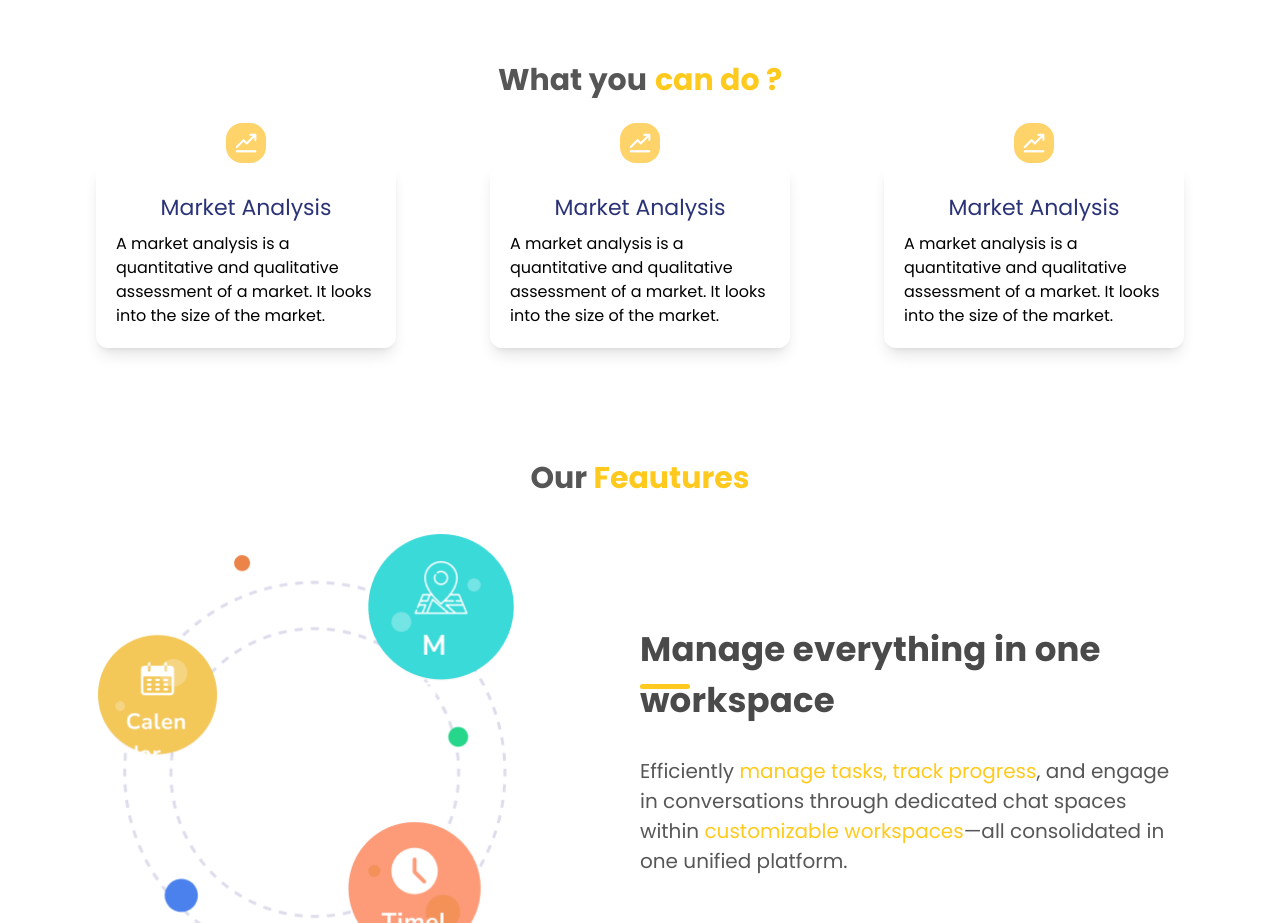
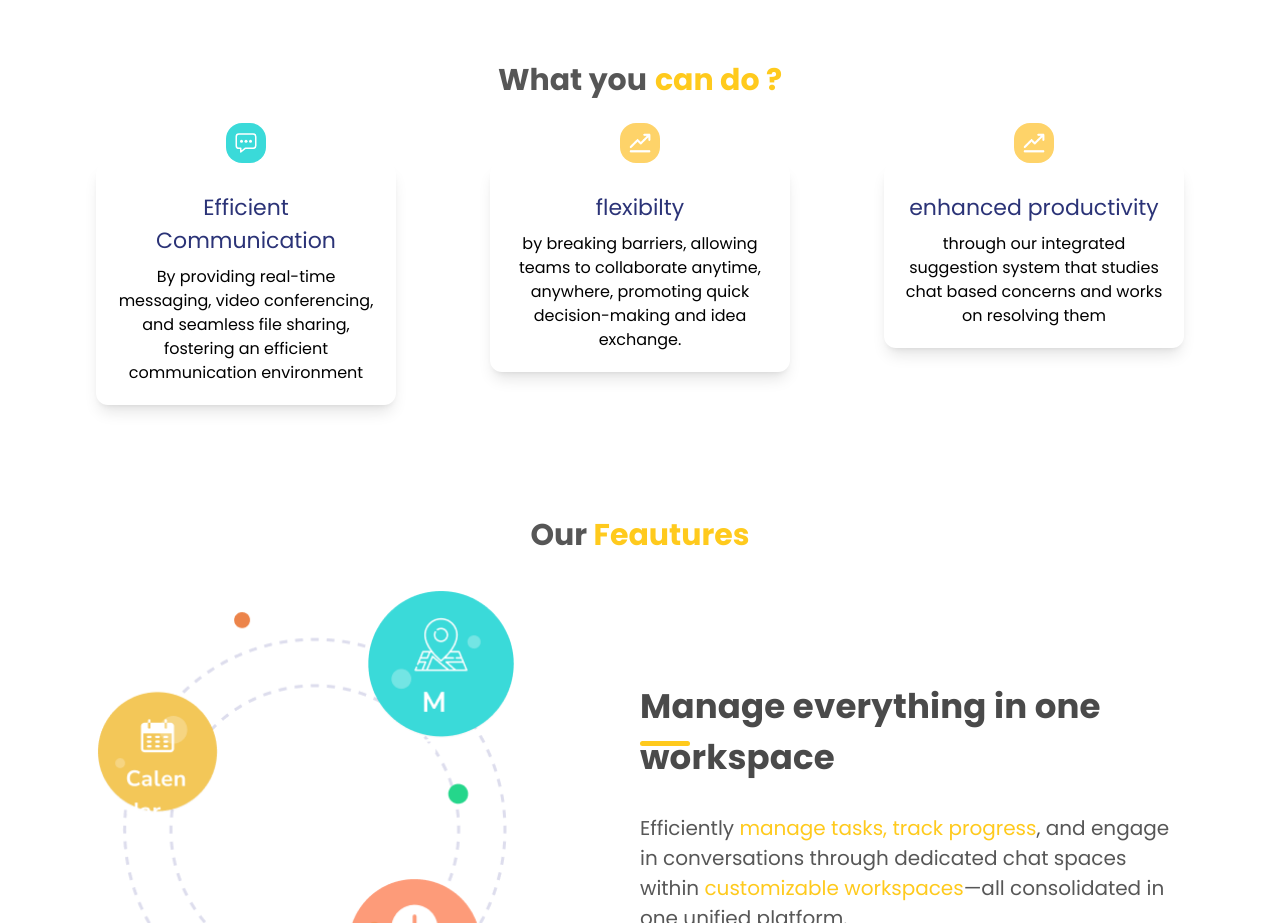
Before and after one commit to SaoualZakarya/Innobyte_front_end, a React (Vite) app: page / in a window 1280 px wide. Shown: the part 820-1743 px from the top of the page. Built offline with nearby package versions, Linux system fonts and the light colour scheme; a web font is replaced by a local one.

Commit message:
Add the not found page

```diff
--- a/src/components/home/What_we_do.jsx
+++ b/src/components/home/What_we_do.jsx
@@ -1,4 +1,4 @@
-
+import { IoChatboxEllipsesOutline } from "react-icons/io5";
 export const What_we_do = () => {
   return (
     <div  className="container py-12">
@@ -11,15 +11,13 @@ export const What_we_do = () => {
         <div className="flex flex-wrap gap-14 lg:gap-0 lg:justify-between justify-center">
 
             <div className="w-[300px] flex flex-col items-center   ">
-                <div className="w-10 bg-[#FED369] h-10 rounded-2xl flex justify-center items-center">
-                    <img src="/icons/graph.png" className="w-6 h-6" alt="g" />
+                <div className="w-10 bg-[#3ADAD9] h-10 rounded-2xl flex justify-center items-center">
+                    <IoChatboxEllipsesOutline className="w-6 h-6 text-white "/>
                 </div>
                 <div className="p-5 rounded-xl shadow-lg">
-                    <h2 className="text-[#2B3377] text-[22px] py-2 text-center"> Market Analysis</h2>
-                    <p>
-                        A market analysis is a quantitative and
-                        qualitative assessment of a market.
-                        It looks into the size of the market.
+                    <h2 className="text-[#2B3377] text-[22px] py-2 text-center"> Efficient Communication</h2>
+                    <p className="text-center">
+                        By providing real-time messaging, video conferencing, and seamless file sharing, fostering an efficient communication environment
                     </p>
                 </div>
             </div>
@@ -28,11 +26,9 @@ export const What_we_do = () => {
                     <img src="/icons/graph.png" className="w-6 h-6" alt="g" />
                 </div>
                 <div className="p-5 rounded-xl shadow-lg">
-                    <h2 className="text-[#2B3377] text-[22px] py-2 text-center"> Market Analysis</h2>
-                    <p>
-                        A market analysis is a quantitative and
-                        qualitative assessment of a market.
-                        It looks into the size of the market.
+                    <h2 className="text-[#2B3377] text-[22px] py-2 text-center">flexibilty</h2>
+                    <p className="text-center">
+                    by breaking barriers, allowing teams to collaborate anytime, anywhere, promoting quick decision-making and idea exchange.
                     </p>
                 </div>
             </div>
@@ -41,11 +37,9 @@ export const What_we_do = () => {
                     <img src="/icons/graph.png" className="w-6 h-6" alt="g" />
                 </div>
                 <div className="p-5 rounded-xl shadow-lg">
-                    <h2 className="text-[#2B3377] text-[22px] py-2 text-center"> Market Analysis</h2>
-                    <p>
-                        A market analysis is a quantitative and
-                        qualitative assessment of a market.
-                        It looks into the size of the market.
+                    <h2 className="text-[#2B3377] text-[22px] py-2 text-center"> enhanced productivity</h2>
+                    <p className="text-center">
+                    through our integrated suggestion system that studies chat based concerns and works on resolving them
                     </p>
                 </div>
             </div>
```
